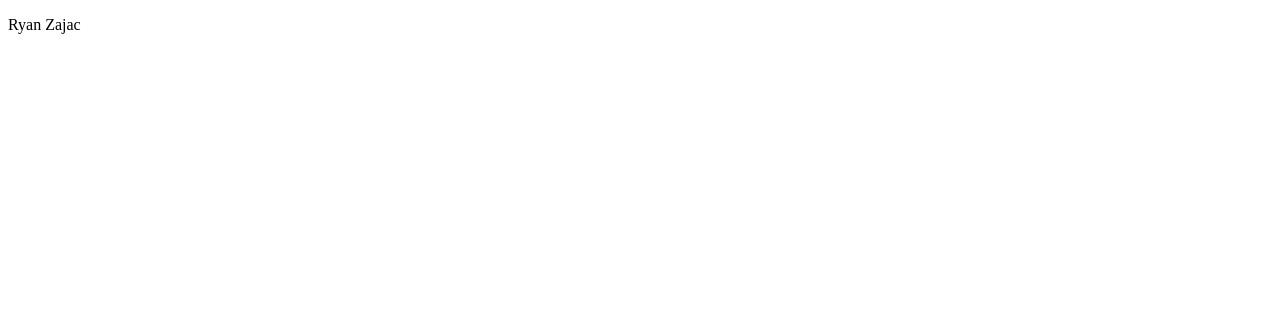
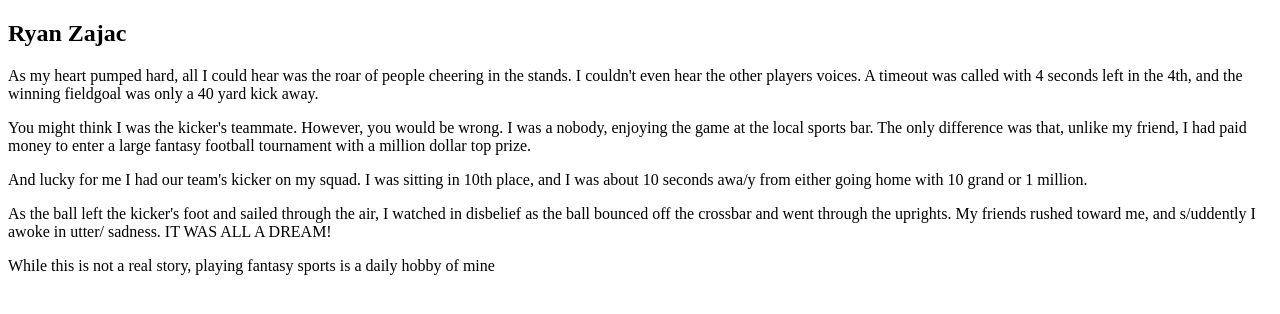
Before and after one commit to thewebgenie/html-me-something, a plain HTML site: page index.html in a window 1280 px wide. Drawn offline with Linux system fonts and the light colour scheme.

Commit message:
added content to index.html

```diff
--- a/index.html
+++ b/index.html
@@ -5,6 +5,20 @@
 	<title>Document</title>
 </head>
 <body>
-	<p>Ryan Zajac</p>
+	<article>
+		<header>
+			<h2>Ryan Zajac</h2>
+		</header>
+		<main>
+		<p>As my heart pumped hard, all I could hear was the roar of people cheering in the stands. I couldn't even hear the other players voices. A timeout was called with 4 seconds left in the 4th, and the winning fieldgoal was only a 40 yard kick away.</p>
+		<p>You might think I was the kicker's teammate.  However, you would be wrong. I was a nobody, enjoying the game at the local sports bar. The only difference was that, unlike my friend, I had paid money to enter a large fantasy football tournament with a million dollar top prize.</p>
+		<p>And lucky for me I had our team's kicker on my squad. I was sitting in 10th place, and I was about 10 seconds awa/y from either going home with 10 grand or 1 million.</p>
+		<p>As the ball left the kicker's foot and sailed through the air, I watched in disbelief as the ball bounced off the crossbar and went through the uprights. My friends rushed toward me, and s/uddently I awoke in utter/ sadness. IT WAS ALL A DREAM!</p>
+		<p>While this is not a real story, playing fantasy sports is a daily hobby of mine</p>
+	</article>
+	</main>
+	<footer>
+
+	</footer>
 </body>
 </html>
```
